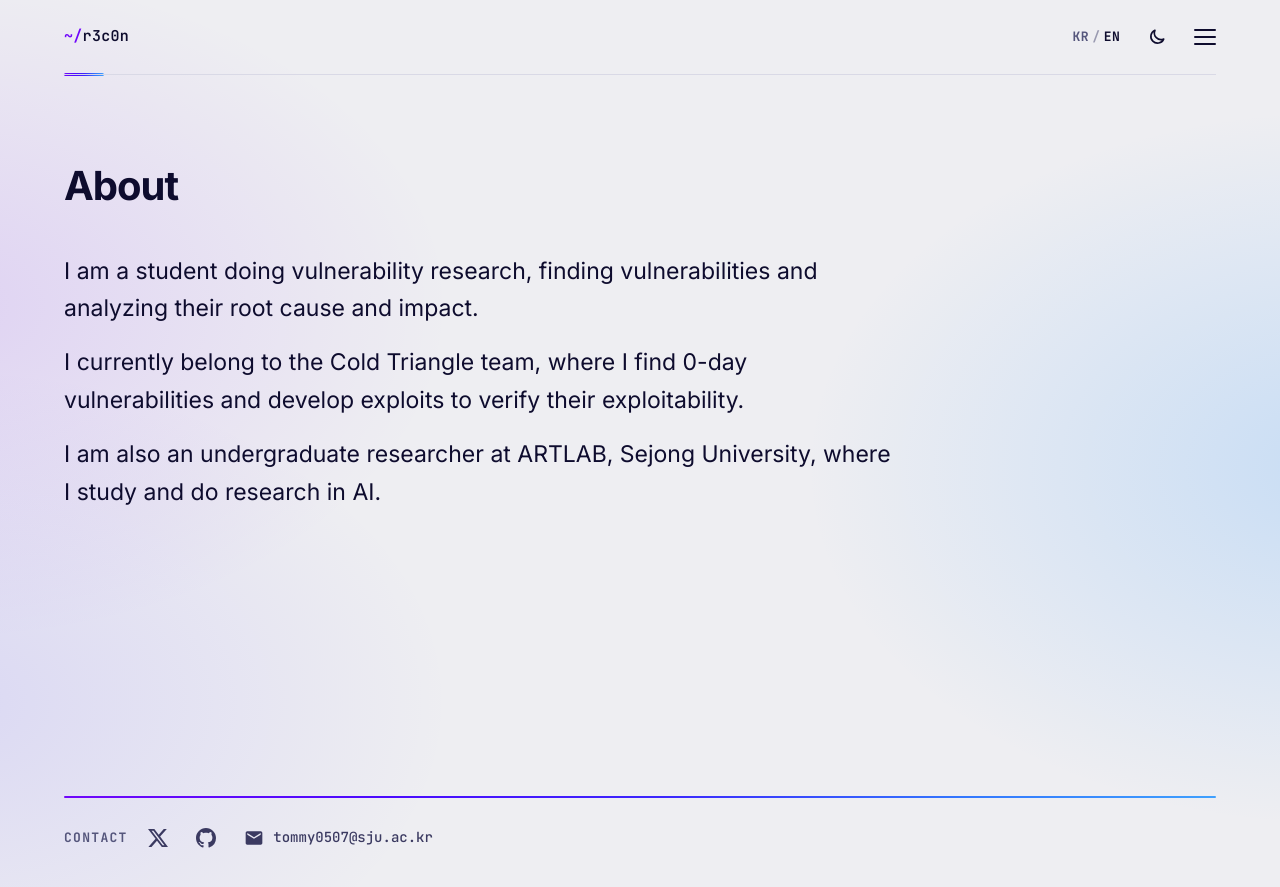
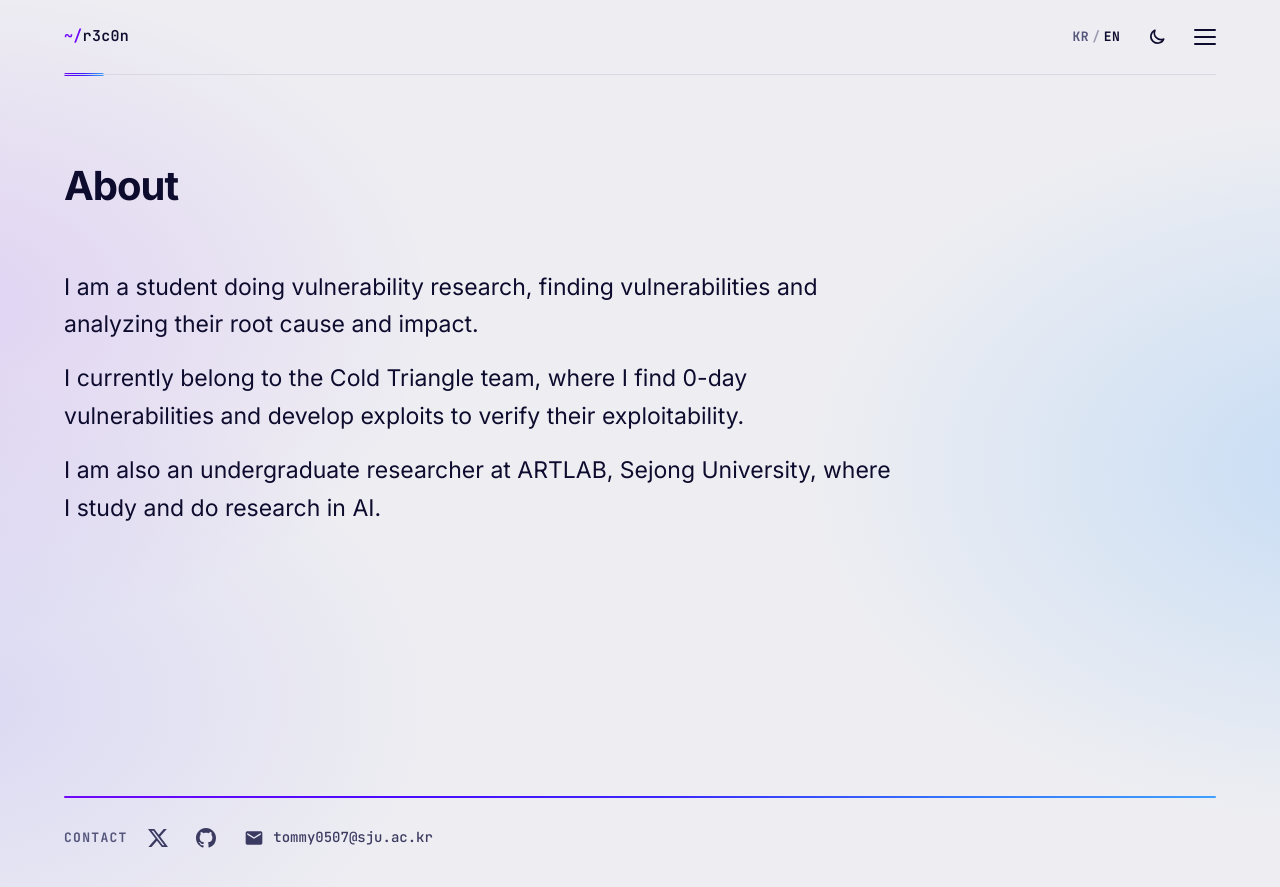
Before and after one commit to jhlee0507/jhlee0507.github.io, a Jekyll site: the page built from about/index.html, in a window 1280 px wide. Shown: the top 887 px of the page. Built offline with Jekyll 4.4.1, drawn with Linux system fonts in a browser that asks for light colours.

Commit message:
Lower the About introduction a little more

```diff
--- a/assets/css/site.css
+++ b/assets/css/site.css
@@ -230,10 +230,10 @@ h2,.sec-head h1{margin:0;font-size:clamp(1.75rem,3.2vw,2.5rem);line-height:1.15;
 /* about and affiliation */
 /* the About page is its heading and, under it, the introduction in the colour of the heading */
 .page-about .grid{display:block}
-.about-intro{margin:2.75rem 0 0;max-width:52rem;font-size:1.4375rem;line-height:1.65;color:var(--ink)}
+.about-intro{margin:3.75rem 0 0;max-width:52rem;font-size:1.4375rem;line-height:1.65;color:var(--ink)}
 .about-intro p{margin:0}
 .about-intro p + p{margin-top:1rem}
-@media (max-width:47.99rem){.about-intro{margin-top:2.25rem;font-size:1.25rem;line-height:1.6}}
+@media (max-width:47.99rem){.about-intro{margin-top:3rem;font-size:1.25rem;line-height:1.6}}
 /* a timeline: a thin rail with a dot per entry, the period above what it was */
 .timeline{list-style:none;margin:0;padding:0}
 .timeline li{position:relative;padding:0 0 2.5rem 2.25rem}
```
